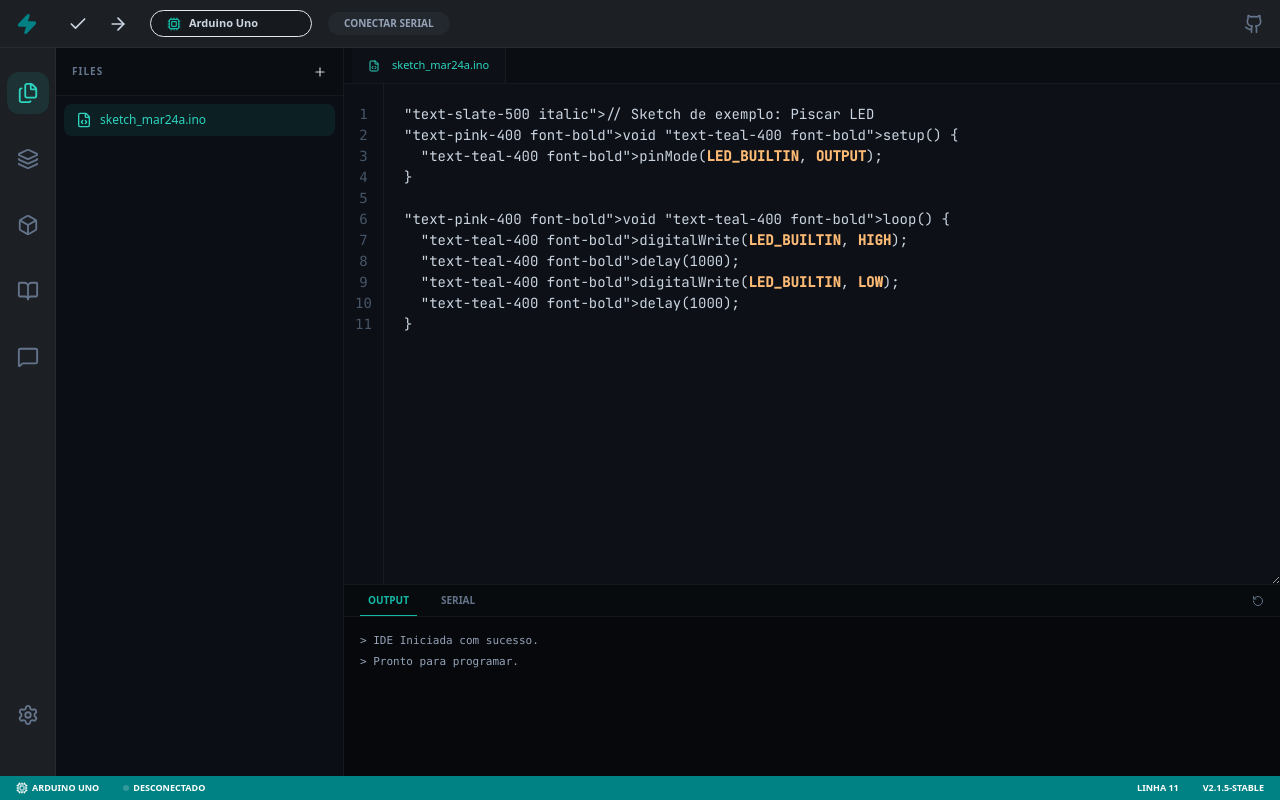
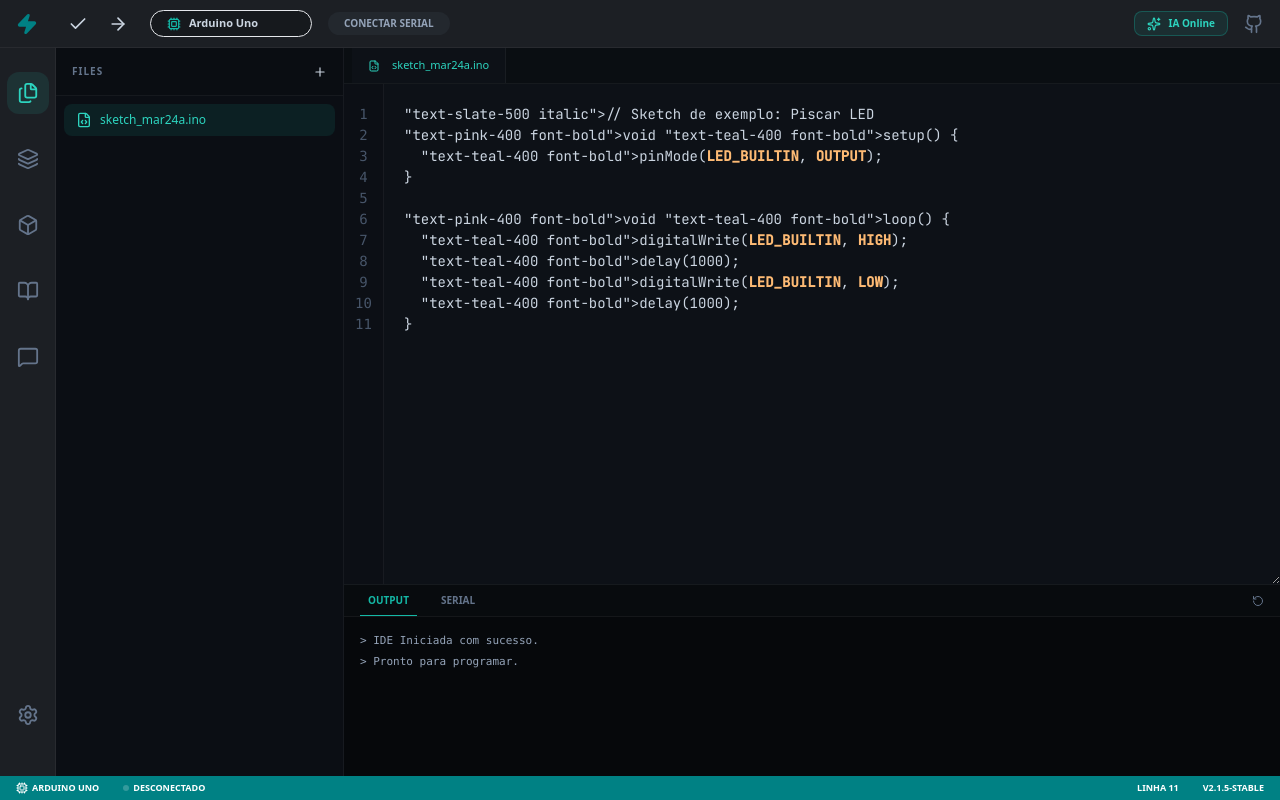
Before and after one commit to josehebertot2-stack/meu-arduino-ide, a React (Vite) app: page / in a window 1280 px wide. Built offline with nearby package versions, Linux system fonts and the light colour scheme.

Commit message:
refactor: Remove AI API key check and selector
This commit removes the logic for checking and opening the AI API key selector. The integration with the AI Studio's key management is no longer required in this version of the IDE.

```diff
--- a/App.tsx
+++ b/App.tsx
@@ -52,7 +52,6 @@ const App: React.FC = () => {
   const [isBusy, setIsBusy] = useState(false);
   const [progress, setProgress] = useState(0);
   const [selectedBoard, setSelectedBoard] = useState(BOARDS[0]);
-  const [hasApiKey, setHasApiKey] = useState(true);
 
   const [fontSize, setFontSize] = useState(14);
   const [showLineNumbers] = useState(true);
@@ -64,18 +63,6 @@ const App: React.FC = () => {
   const activeFile = useMemo(() => files[activeFileIndex] || files[0], [files, activeFileIndex]);
 
   useEffect(() => {
-    const checkApiKey = async () => {
-      try {
-        if (window.aistudio && typeof window.aistudio.hasSelectedApiKey === 'function') {
-          const hasKey = await window.aistudio.hasSelectedApiKey();
-          setHasApiKey(hasKey);
-        }
-      } catch (e) {
-        console.warn("AI Studio key manager not available");
-      }
-    };
-    checkApiKey();
-
     localStorage.setItem('arduino_ide_files', JSON.stringify(files));
     localStorage.setItem('arduino_theme', theme);
   }, [files, theme]);
@@ -83,19 +70,6 @@ const App: React.FC = () => {
   useEffect(() => {
     if (consoleEndRef.current) consoleEndRef.current.scrollIntoView({ behavior: 'smooth' });
   }, [serialMessages, outputMessages]);
-
-  const handleOpenKeySelector = async () => {
-    try {
-      if (window.aistudio && typeof window.aistudio.openSelectKey === 'function') {
-        await window.aistudio.openSelectKey();
-        setHasApiKey(true);
-      } else {
-        alert("Gerenciador de chaves não disponível.");
-      }
-    } catch (e) {
-      console.error("Failed to open key selector", e);
-    }
-  };
 
   const downloadFile = (file: FileNode) => {
     const blob = new Blob([file.content], { type: 'text/plain' });
@@ -219,7 +193,6 @@ const App: React.FC = () => {
   const bgEditor = theme === 'dark' ? 'bg-[#0d1117]' : 'bg-white';
   const textMain = theme === 'dark' ? 'text-slate-300' : 'text-slate-800';
   const borderMain = theme === 'dark' ? 'border-white/5' : 'border-slate-200';
-  const bgConsole = theme === 'dark' ? 'bg-[#0b0e14]' : 'bg-white';
 
   return (
     <div className={`flex flex-col h-screen ${bgMain} ${textMain} font-sans overflow-hidden`}>
@@ -240,13 +213,13 @@ const App: React.FC = () => {
             {isConnected ? 'Porta Ativa' : 'Conectar Serial'}
           </button>
         </div>
-        {!hasApiKey && (
-          <div onClick={handleOpenKeySelector} className="bg-orange-500/10 border border-orange-500/30 rounded-lg px-3 py-1 cursor-pointer flex items-center gap-2 animate-pulse">
-            <AlertTriangle size={14} className="text-orange-400"/>
-            <span className="text-[10px] text-orange-400 font-bold">IA Offline: Configure sua chave de API</span>
+        <div className="flex items-center gap-4">
+           <div className="flex items-center gap-2 bg-teal-500/10 border border-teal-500/30 rounded-lg px-3 py-1">
+            <Sparkles size={14} className="text-teal-400"/>
+            <span className="text-[10px] text-teal-400 font-bold">IA Online</span>
           </div>
-        )}
-        <Github size={20} className="text-slate-500 cursor-pointer hover:text-white transition-colors" />
+          <Github size={20} className="text-slate-500 cursor-pointer hover:text-white transition-colors" />
+        </div>
       </header>
 
       {progress > 0 && <div className="h-0.5 w-full bg-white/5"><div className="h-full bg-teal-500 transition-all duration-300" style={{ width: `${progress}%` }} /></div>}
@@ -284,7 +257,6 @@ const App: React.FC = () => {
             )}
             {activeTab === 'settings' && (
               <div className="p-6 space-y-6">
-                <button onClick={handleOpenKeySelector} className="w-full py-2 bg-teal-500 text-black rounded text-[10px] font-black uppercase hover:bg-teal-400 transition-all">Configurar Chave API</button>
                 <div className="space-y-4">
                    <div className="flex items-center gap-2 text-[10px] font-bold text-slate-500 uppercase tracking-wider"><Monitor size={14}/> Tema</div>
                    <div className="grid grid-cols-2 gap-2">
@@ -309,6 +281,13 @@ const App: React.FC = () => {
             {activeTab === 'ai' && (
               <div className="h-full flex flex-col">
                 <div className="flex-1 overflow-y-auto p-4 space-y-4 custom-scrollbar text-[11px]">
+                  {chatHistory.length === 0 && (
+                    <div className="flex flex-col items-center justify-center h-full text-center p-4 opacity-50">
+                      <Sparkles size={32} className="mb-2 text-teal-500"/>
+                      <p className="text-xs font-bold uppercase tracking-widest">Assistente IA</p>
+                      <p className="text-[10px] mt-1">Como posso ajudar com seu código Arduino hoje?</p>
+                    </div>
+                  )}
                   {chatHistory.map((msg, i) => (
                     <div key={i} className={`p-3 rounded-xl border ${msg.role === 'user' ? 'bg-white/5 border-white/5' : 'bg-teal-500/5 border-teal-500/20'}`}>
                       <div className="text-[8px] font-black uppercase mb-1 opacity-50">{msg.role === 'user' ? 'Você' : 'Gemini AI'}</div>
```
Also changed, not shown: env.d.ts (+1 -7 lines).
